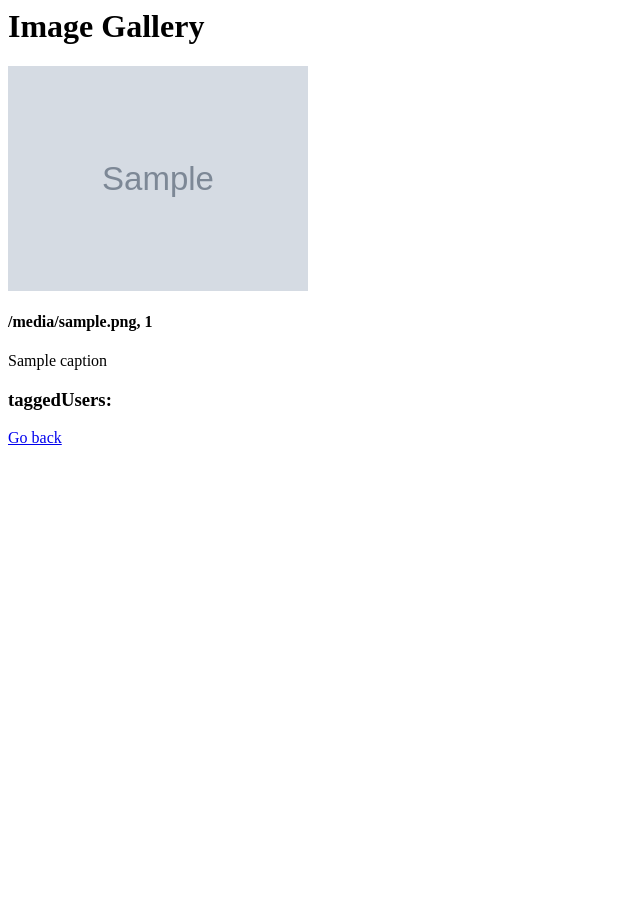
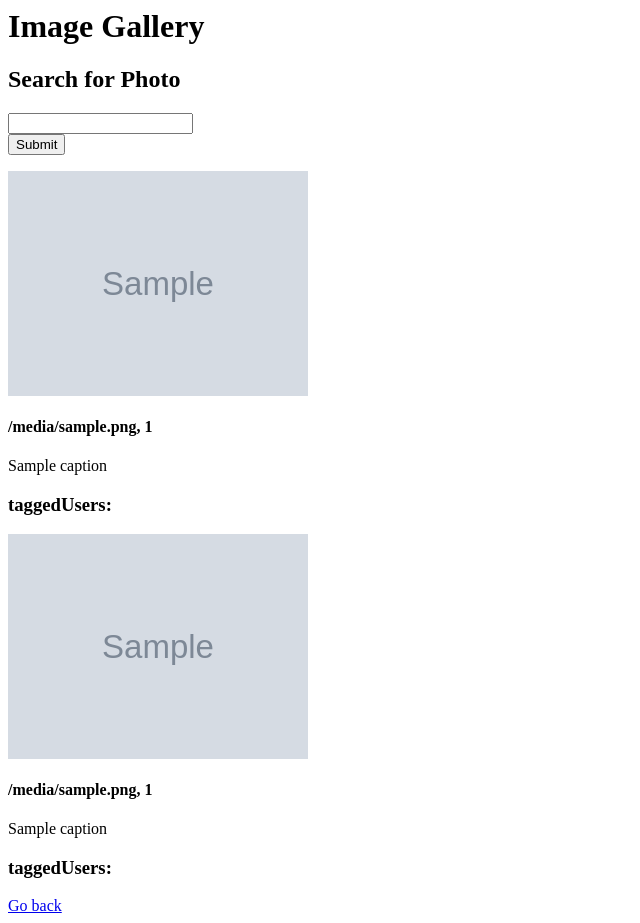
Before and after one commit to salmansiraj/Finstagram, a Flask app: template templates/images.html in a window 1280 px wide. Shown: the whole page, without its empty margins (0-640 px from the left). Before the commit the page ends 445 px from the top, so only its background shows below. Run offline with Flask 2, Linux system fonts and the light colour scheme; the template is opened without the code that fills it: most values are stand-ins (such as "Sample title", 1, 10 or a date in 2020); grey boxes marked "Sample" are stand-in pictures.

Commit message:
search a photo done

```diff
--- a/app.py
+++ b/app.py
@@ -123,6 +123,50 @@ def groups():
     data2 = cursor2.fetchall()
     # print(data2)
     return render_template("groups.html", groups=data1, users=data2, username=session["username"])
+
+
+@app.route("/searchPhoto", methods=["POST"])
+def searchPhoto():
+    user = session["username"]
+    searchPhoto = request.form["getphoto"]
+
+    cursor = connection.cursor()
+    queryFollow = "CREATE VIEW myfollows AS SELECT DISTINCT filePath, photoID, timestamp, caption, photoOwner FROM Photo JOIN Follow ON (Photo.photoOwner=followeeUsername) WHERE followerUsername=%s AND allFollowers=%s"
+    cursor.execute(queryFollow, (user, 1))
+    cursor.close()
+
+    cursor = connection.cursor()
+    queryGroups = "CREATE VIEW mygroups AS SELECT DISTINCT filePath, photoID, timestamp, caption, photoOwner FROM Photo NATURAL JOIN Belong WHERE Belong.username=%s"
+    cursor.execute(queryGroups, (user))
+    cursor.close()
+
+    cursor = connection.cursor()
+    querySelf = "CREATE VIEW myphotos AS SELECT filePath, photoID, timestamp, caption, photoOwner FROM Photo WHERE photoOwner=%s"
+    cursor.execute(querySelf, (user))
+    cursor.close()
+
+    cursor = connection.cursor()
+    totalQuery = "CREATE VIEW gallery AS SELECT DISTINCT photoID, timestamp, filePath, caption, photoOwner FROM mygroups UNION (SELECT photoID,timestamp,filePath, caption, photoOwner FROM myphotos) UNION (SELECT photoID,timestamp,filePath, caption, photoOwner FROM myfollows) ORDER BY timestamp DESC"
+    cursor.execute(totalQuery)
+    cursor.close()
+
+    cursor = connection.cursor()
+    searchQuery = "SELECT * FROM gallery WHERE photoID=%s"
+    cursor.execute(searchQuery, (searchPhoto))
+    data = cursor.fetchall()
+
+    cursor = connection.cursor()
+    query = "DROP VIEW myphotos, mygroups, myfollows, gallery"
+    cursor.execute(query)
+    cursor.close()
+
+    cursor = connection.cursor()
+    taggedquery = "SELECT * FROM Tag JOIN Photo ON (Tag.photoID = Photo.photoID) NATURAL JOIN Person"
+    cursor.execute(taggedquery)
+    taggedUsers = cursor.fetchall()
+    cursor.close()
+
+    return render_template("images.html", username=session["username"], currPhoto=data, taggedUsers=taggedUsers)
 
 
 @app.route("/image/<image_name>", methods=["GET"])
--- a/templates/images.html
+++ b/templates/images.html
@@ -4,6 +4,24 @@
     </head>
     <body>
         <h1>Image Gallery</h1>
+        <h2> Search for Photo </h2>
+        <form action="/searchPhoto" method="post">
+            <input type="text" name="getphoto" /><br>
+            <input type="submit" name="submit_button">
+        </form>
+        {% for photo in currPhoto %}
+            <img src="/image/{{photo.filePath}}" width='300'><br>
+            <h4> {{photo.photoOwner}}, {{photo.photoID}} </h4>
+            <p> {{photo.caption}} </p>
+            <h3> taggedUsers: </h3>
+            {% for taggedImage in taggedUsers %}
+                {% if taggedImage.photoID == photo.photoID %}
+                    {% if taggedImage.acceptedTag %}
+                        <h5> {{ taggedImage.lname }} </h5>
+                    {% endif %}
+                {% endif %}
+            {% endfor %}
+        {% endfor %}
         <div>
             {% for image in photos %}
                     <img src="/image/{{image.filePath}}" width='300'><br>
```
